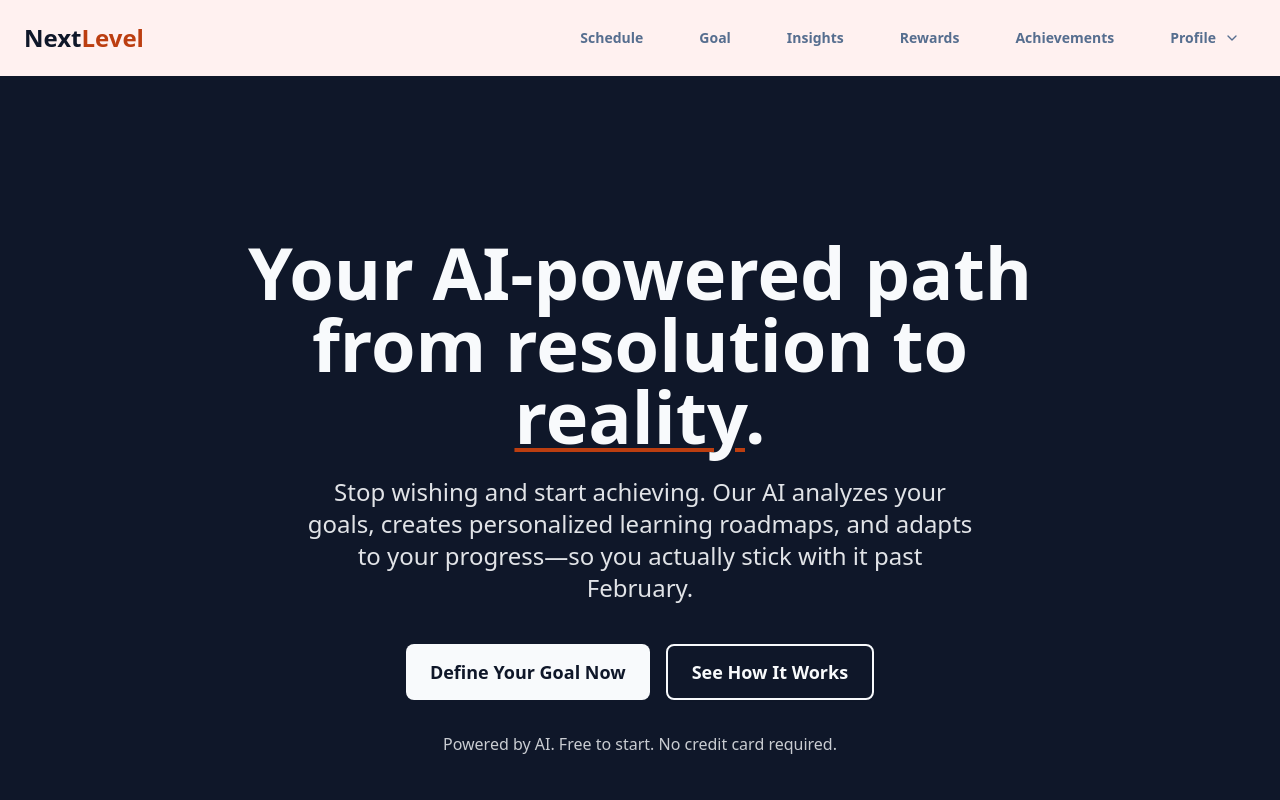
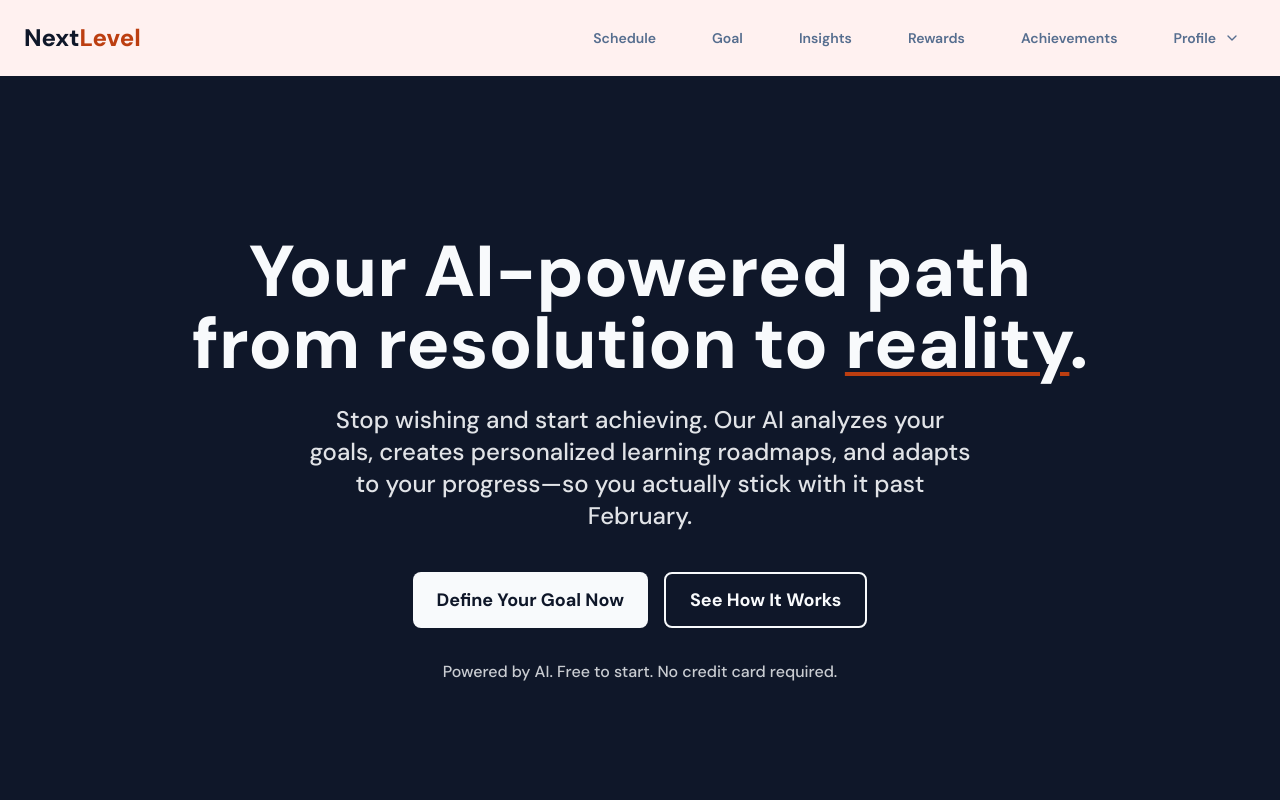
Before and after one commit to sartios/next-level, a Next.js app: page / in a window 1280 px wide. Shown: the top 800 px of the page. Built offline with nearby package versions, Linux system fonts and the light colour scheme.

Commit message:
Update layout

```diff
--- a/app/layout.tsx
+++ b/app/layout.tsx
@@ -1,24 +1,19 @@
 import type { Metadata } from 'next';
-import { Geist, Geist_Mono } from 'next/font/google';
+import { DM_Sans } from 'next/font/google';
 
 import Header from '@/components/shared/Header';
 
 import './globals.css';
 import Footer from '@/components/shared/Footer';
 
-const geistSans = Geist({
-  variable: '--font-geist-sans',
-  subsets: ['latin']
-});
-
-const geistMono = Geist_Mono({
-  variable: '--font-geist-mono',
+const DMSans = DM_Sans({
+  variable: '--font-dm-sans',
   subsets: ['latin']
 });
 
 export const metadata: Metadata = {
-  title: 'Create Next App',
-  description: 'Generated by create next app'
+  title: 'NextLevel',
+  description: 'NextLevel app'
 };
 
 export default function RootLayout({
@@ -28,7 +23,7 @@
 }>) {
   return (
     <html lang="en">
-      <body className={`${geistSans.variable} ${geistMono.variable} antialiased`}>
+      <body className={`${DMSans.variable} antialiased`}>
         <div className="min-h-screen bg-background">
           <Header />
           <main>{children}</main>
```
